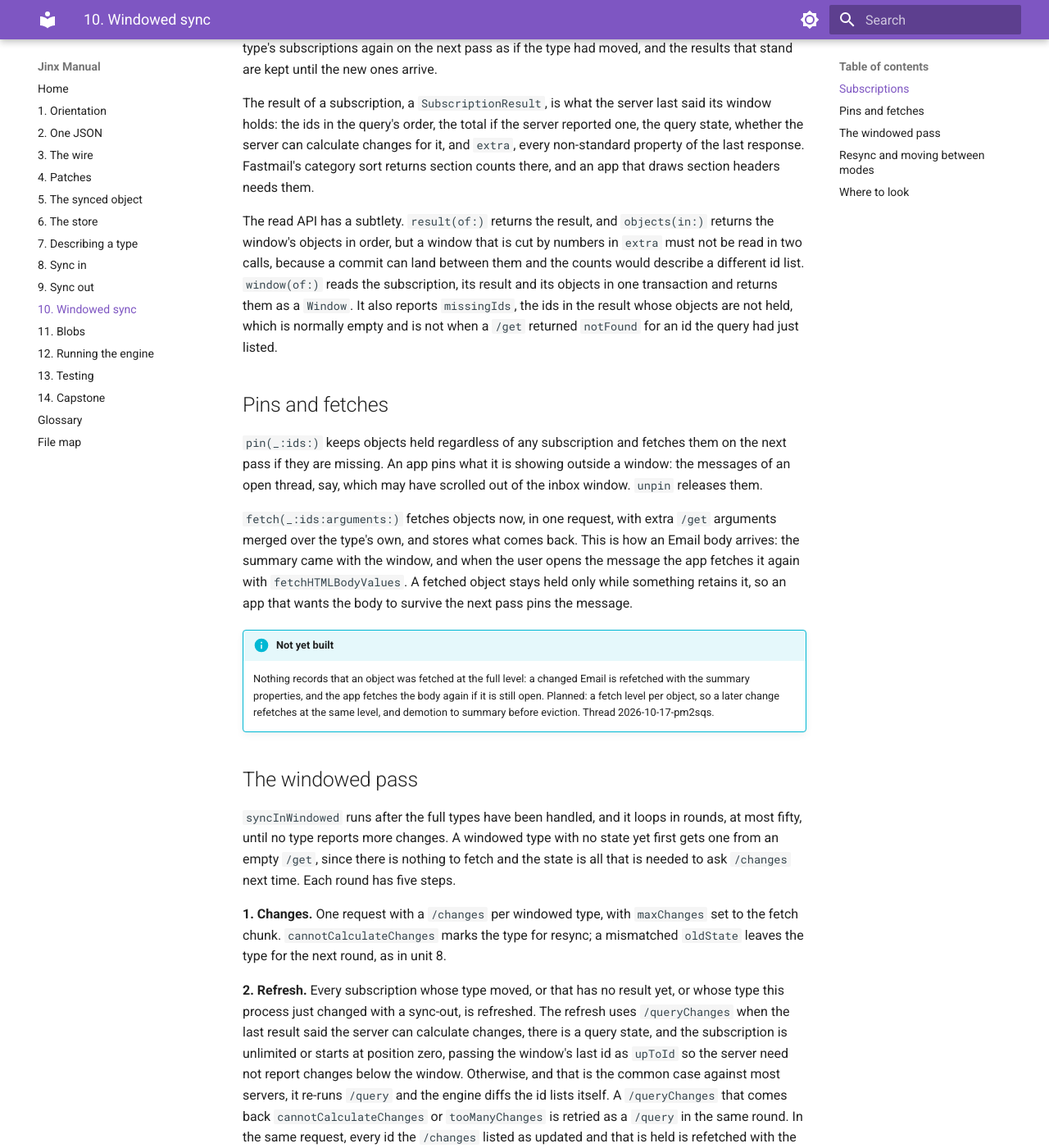
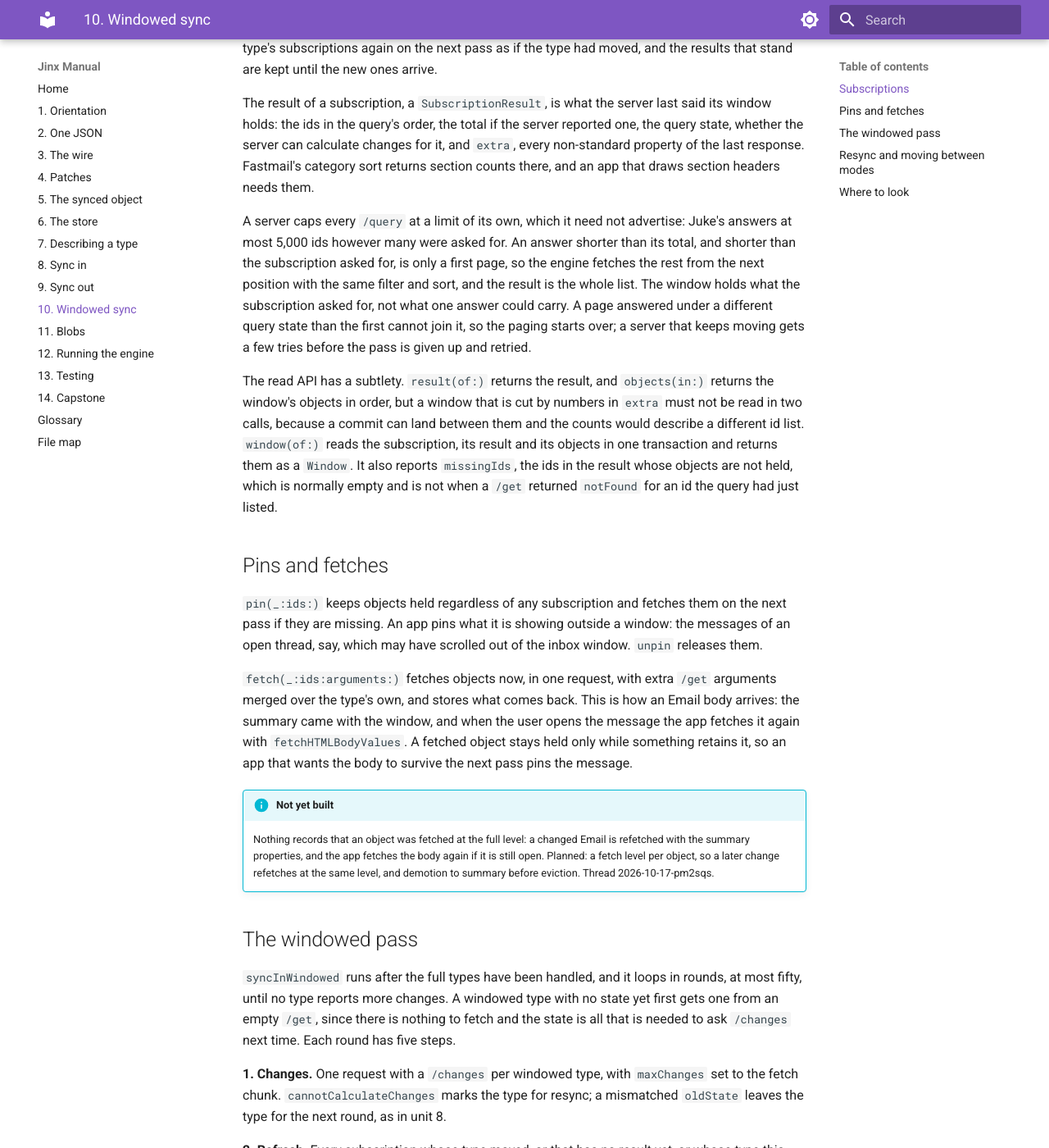
Before and after one commit to rjbs/Jinx, an MkDocs documentation site: the page built from doc/manual/docs/10-windowed.md, in a window 1280 px wide and 1400 px high, scrolled down 1347 px. Shown: the whole window at 82% size. Built offline with MkDocs 1.6.1 and Material for MkDocs 9.7.7, drawn with Linux system fonts in a browser that asks for light colours; some of the changed text lies outside the part shown.

Commit message:
Manual: subscriptions page past the server's query cap
Co-Authored-By: Claude <noreply@anthropic.com>

```diff
--- a/doc/manual/docs/10-windowed.md
+++ b/doc/manual/docs/10-windowed.md
@@ -78,6 +78,17 @@ can calculate changes for it, and `extra`, every non-standard property
 of the last response.  Fastmail's category sort returns section counts
 there, and an app that draws section headers needs them.
 
+A server caps every `/query` at a limit of its own, which it need not
+advertise: Juke's answers at most 5,000 ids however many were asked
+for.  An answer shorter than its total, and shorter than the
+subscription asked for, is only a first page, so the engine fetches
+the rest from the next position with the same filter and sort, and
+the result is the whole list.  The window holds what the subscription
+asked for, not what one answer could carry.  A page answered under a
+different query state than the first cannot join it, so the paging
+starts over; a server that keeps moving gets a few tries before the
+pass is given up and retried.
+
 The read API has a subtlety.  `result(of:)` returns the result, and
 `objects(in:)` returns the window's objects in order, but a window
 that is cut by numbers in `extra` must not be read in two calls,
@@ -132,8 +143,10 @@ the subscription is unlimited or starts at position zero, passing the
 window's last id as `upToId` so the server need not report changes
 below the window.  Otherwise, and that is the common case against
 most servers, it re-runs `/query` and the engine diffs the id lists
-itself.  A `/queryChanges` that comes back `cannotCalculateChanges`
-or `tooManyChanges` is retried as a `/query` in the same round.  In
+itself.  An answer the server cut short is completed by paging, as
+described under Subscriptions.  A `/queryChanges` that comes back
+`cannotCalculateChanges` or `tooManyChanges` is retried as a `/query`
+in the same round.  In
 the same request, every id the `/changes` listed as updated and that
 is held is refetched with the type's summary properties.  Created
 ids are not fetched, because a subscription that should show them
```
